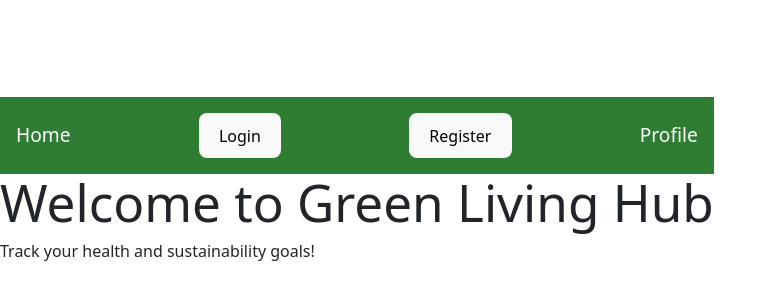
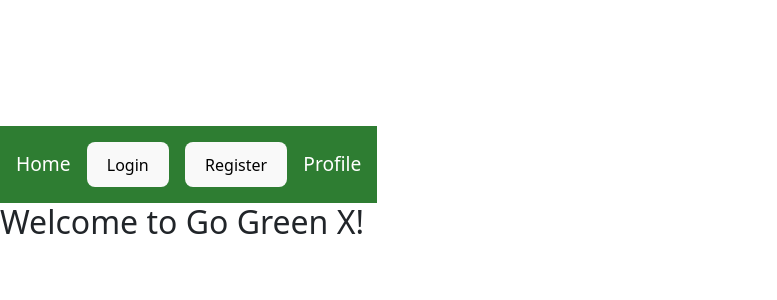
Before and after one commit to Testosterone-4/GoGreenX, a React (Vite) app in the folder frontend/: page / in a window 1280 px wide. Shown: the part 212-512 px from the top of the page, without its empty margins (0-777 px from the left). Built offline with nearby package versions, Linux system fonts and the light colour scheme.

Commit message:
updated the home page to test the login modals

```diff
--- a/frontend/src/pages/Home.jsx
+++ b/frontend/src/pages/Home.jsx
@@ -1,8 +1,22 @@
+import React, { useEffect, useState } from "react";
+
 const Home = () => {
+  const [userName, setUserName] = useState("");
+
+  useEffect(() => {
+    const user = JSON.parse(localStorage.getItem("user"));
+    if (user && user.name) {
+      setUserName(user.name);
+    }
+  }, []);
+
   return (
     <div>
-        <h1>Welcome to Green Living Hub</h1>
-        <p>Track your health and sustainability goals!</p>
+      {userName ? (
+        <h2>Welcome, {userName} 🌿</h2>
+      ) : (
+        <h2>Welcome to Go Green X!</h2>
+      )}
     </div>
   );
 };
```
Lines whose indentation alone changed are shown as unchanged.
